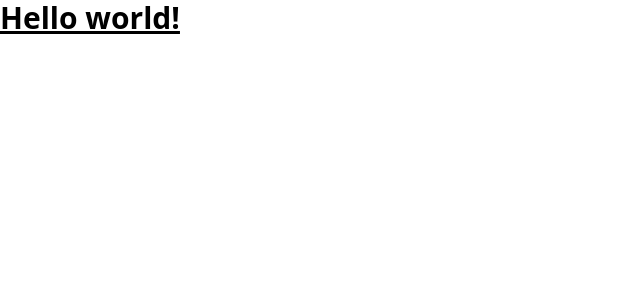
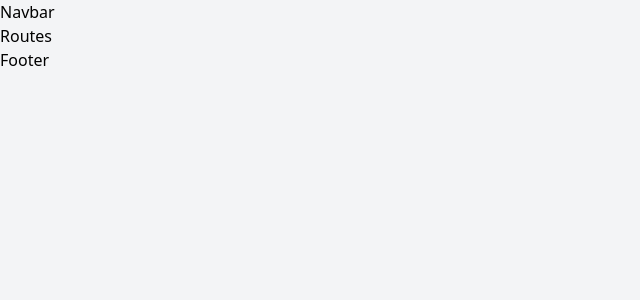
Before and after one commit to Taras-Slovak/learn-react, a React (Create React App) app: page / in a window 1280 px wide. Shown: the top 300 px of the page, without its empty margins (0-640 px from the left). Built offline with nearby package versions, Linux system fonts and the light colour scheme.

Commit message:
added code

```diff
--- a/src/App.js
+++ b/src/App.js
@@ -1,7 +1,24 @@
-import React from 'react';
+/* eslint-disable import/named */
+
+import React, { useState } from 'react';
+
+import { Footer } from './components/Footer';
+import { Navbar } from './components/Navbar';
+import { Routes } from './components/Routes';
 
 function App() {
-  return <h1 className="text-3xl font-bold underline">Hello world!</h1>;
+  const [darkTheme, setDarkTheme] = useState(false);
+
+  return (
+    <div className={darkTheme ? 'dark' : ''}>
+      <div className="dark:bg-gray-900 bg-gray-100 dark:text-gray-200 black min-h-screen">
+        <Navbar setDarkTheme={setDarkTheme} darkTheme={darkTheme} />
+        <Routes />
+        <Footer />
+      </div>
+    </div>
+
+  );
 }
 
 export default App;
--- a/src/components/Navbar.jsx
+++ b/src/components/Navbar.jsx
@@ -1,9 +1,7 @@
 import React from 'react';
 
-function Navbar() {
+export function Navbar() {
   return (
     <div>Navbar</div>
   );
 }
-
-export default Navbar;
--- a/src/components/Routes.jsx
+++ b/src/components/Routes.jsx
@@ -1,9 +1,7 @@
 import React from 'react';
 
-function Routes() {
+export function Routes() {
   return (
     <div>Routes</div>
   );
 }
-
-export default Routes;
```
